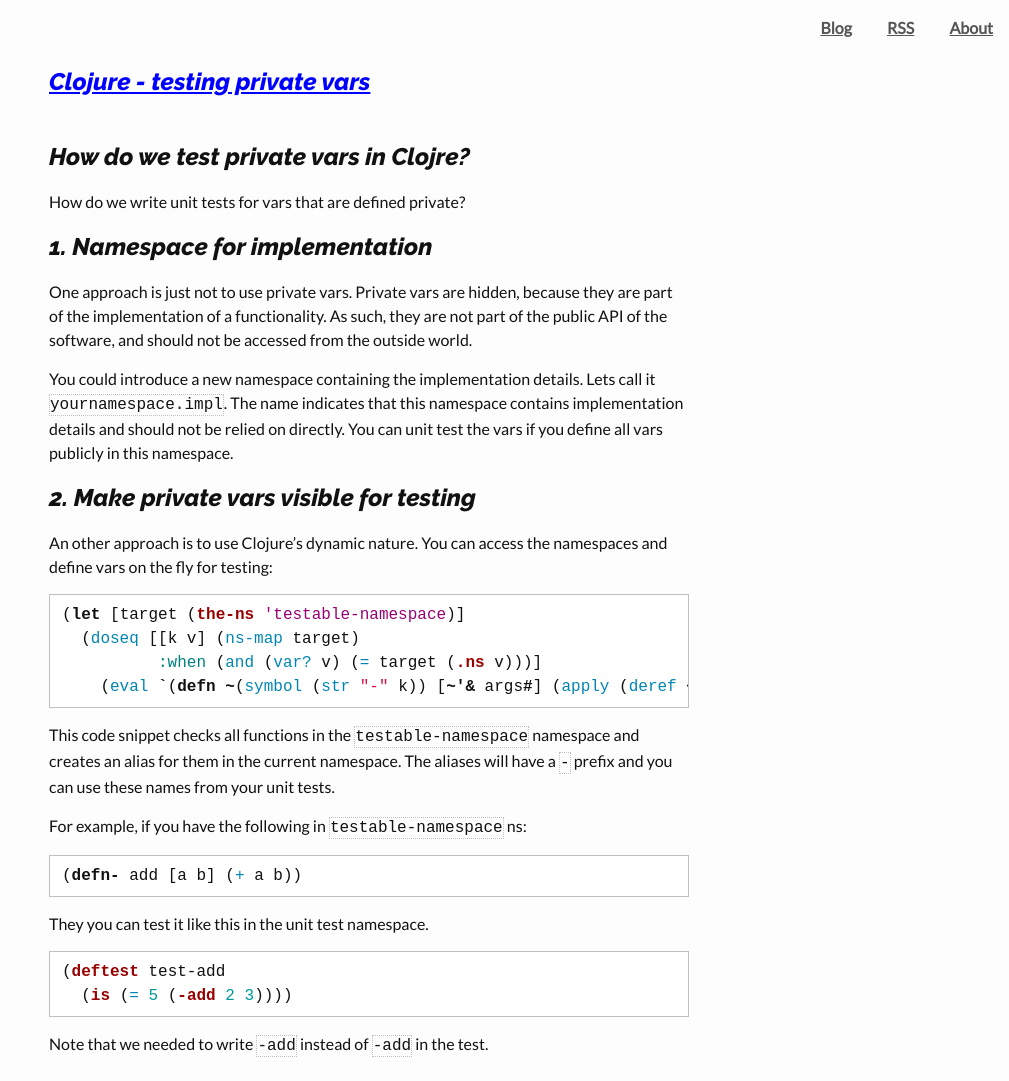
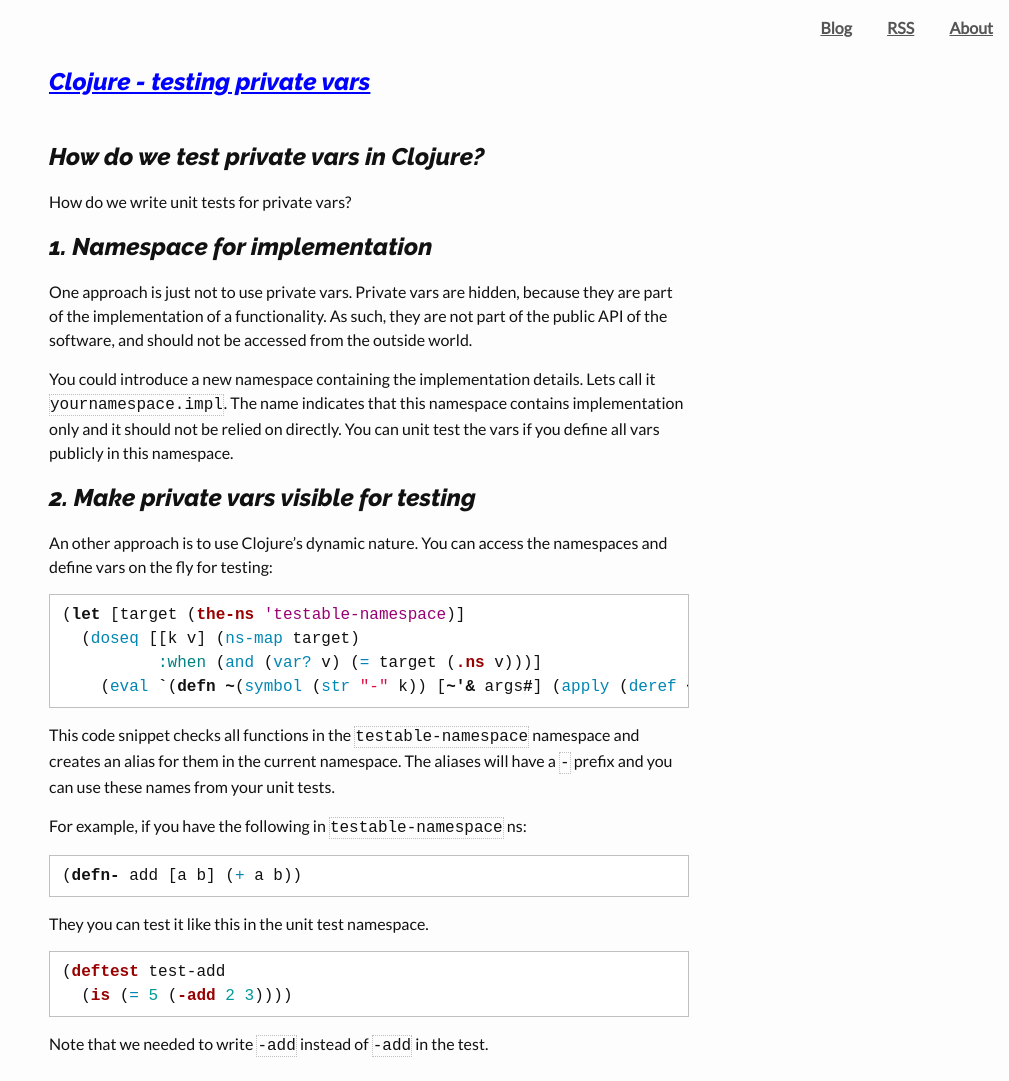
Before and after one commit to erdos/erdos.github.io, a Jekyll site: the page built from _posts/2019-10-25-clojure-testing-private.markdown, in a window 1280 px wide. Shown: the whole page, without its empty margins (271-1280 px from the left). Built offline with Jekyll 4.4.1, drawn with Linux system fonts in a browser that asks for light colours; some web fonts are replaced.

Commit message:
Update 2019-10-25-clojure-testing-private.markdown

```diff
--- a/_posts/2019-10-25-clojure-testing-private.markdown
+++ b/_posts/2019-10-25-clojure-testing-private.markdown
@@ -7,9 +7,9 @@
  - programming
 ---
 
-# How do we test private vars in Clojre?
+# How do we test private vars in Clojure?
 
-How do we write unit tests for vars that are defined private?
+How do we write unit tests for private vars?
 
 ## 1. Namespace for implementation
 
@@ -20,7 +20,7 @@
 
 You could introduce a new namespace containing the implementation details. Lets
 call it `yournamespace.impl`. The name indicates that this namespace contains
-implementation details and should not be relied on directly. You can unit test
+implementation only and it should not be relied on directly. You can unit test
 the vars if you define all vars publicly in this namespace.
 
 
```
